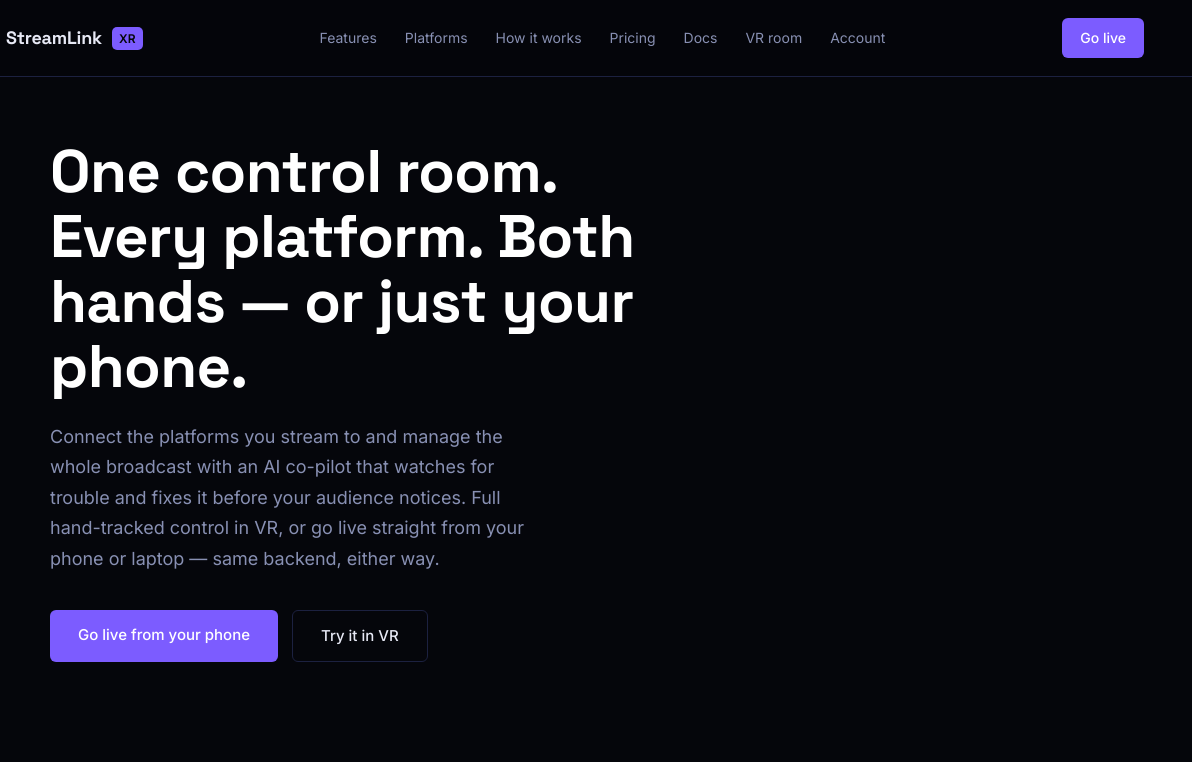
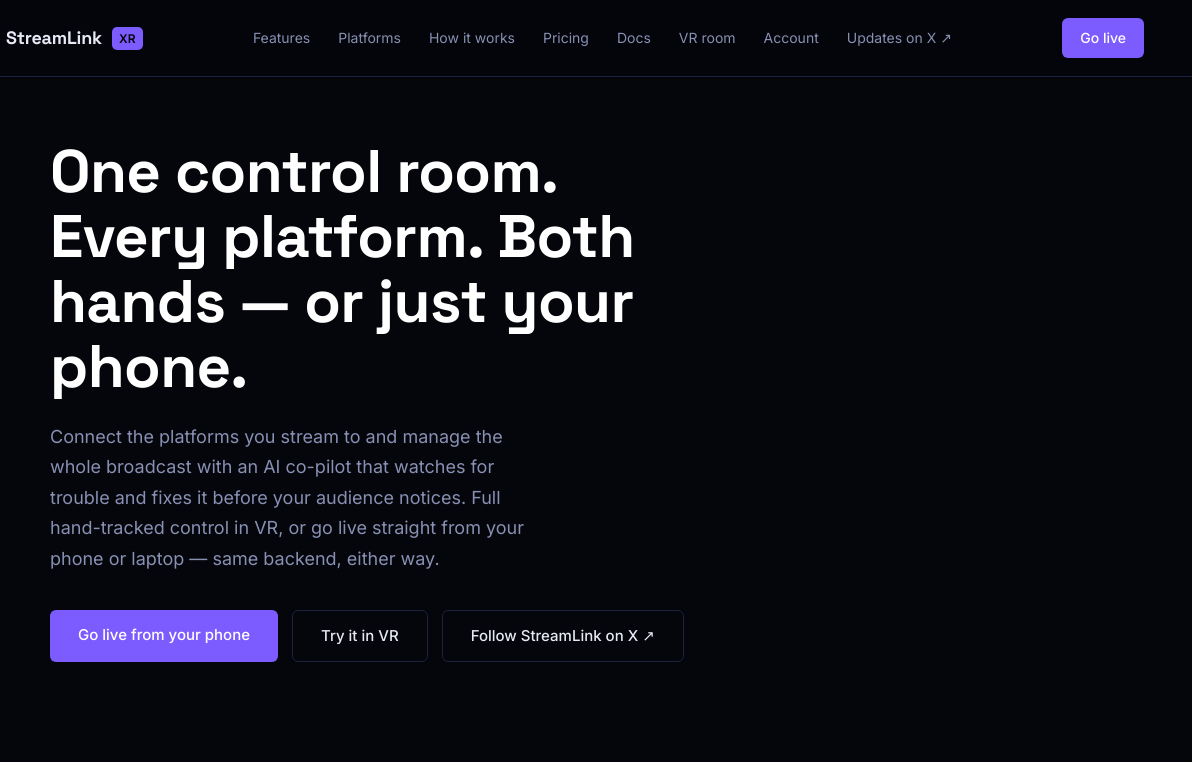
Before and after one commit to devshieldhq/Streamlink, a website: page streamlink-server/public/index.html in a window 1280 px wide. Shown: the top 762 px of the page, 88-1280 px from the left. Drawn offline with Linux system fonts and the light colour scheme.

Commit message:
Add official StreamLink X updates link to homepage

```diff
--- a/streamlink-server/public/index.html
+++ b/streamlink-server/public/index.html
@@ -78,6 +78,7 @@
       <a href="docs.html">Docs</a>
       <a href="/app">VR room</a>
       <a href="/account.html">Account</a>
+      <a href="https://x.com/StreamLink145" target="_blank" rel="noopener noreferrer">Updates on X ↗</a>
     </div>
     <a href="/live" class="nav-cta">Go live</a>
   </nav>
@@ -88,6 +89,7 @@
     <div class="hero-actions">
       <a href="/live" class="btn-primary">Go live from your phone</a>
       <a href="/app" class="btn-secondary">Try it in VR</a>
+      <a href="https://x.com/StreamLink145" class="btn-secondary" target="_blank" rel="noopener noreferrer">Follow StreamLink on X ↗</a>
     </div>
   </section>
 
@@ -236,6 +238,7 @@
       <a href="terms.html">Terms</a>
       <a href="docs.html">Docs</a>
       <a href="contact.html">Contact</a>
+      <a href="https://x.com/StreamLink145" target="_blank" rel="noopener noreferrer">Follow us on X ↗</a>
     </div>
     <div class="footer-copy">© 2026 StreamLink XR</div>
   </footer>
```
